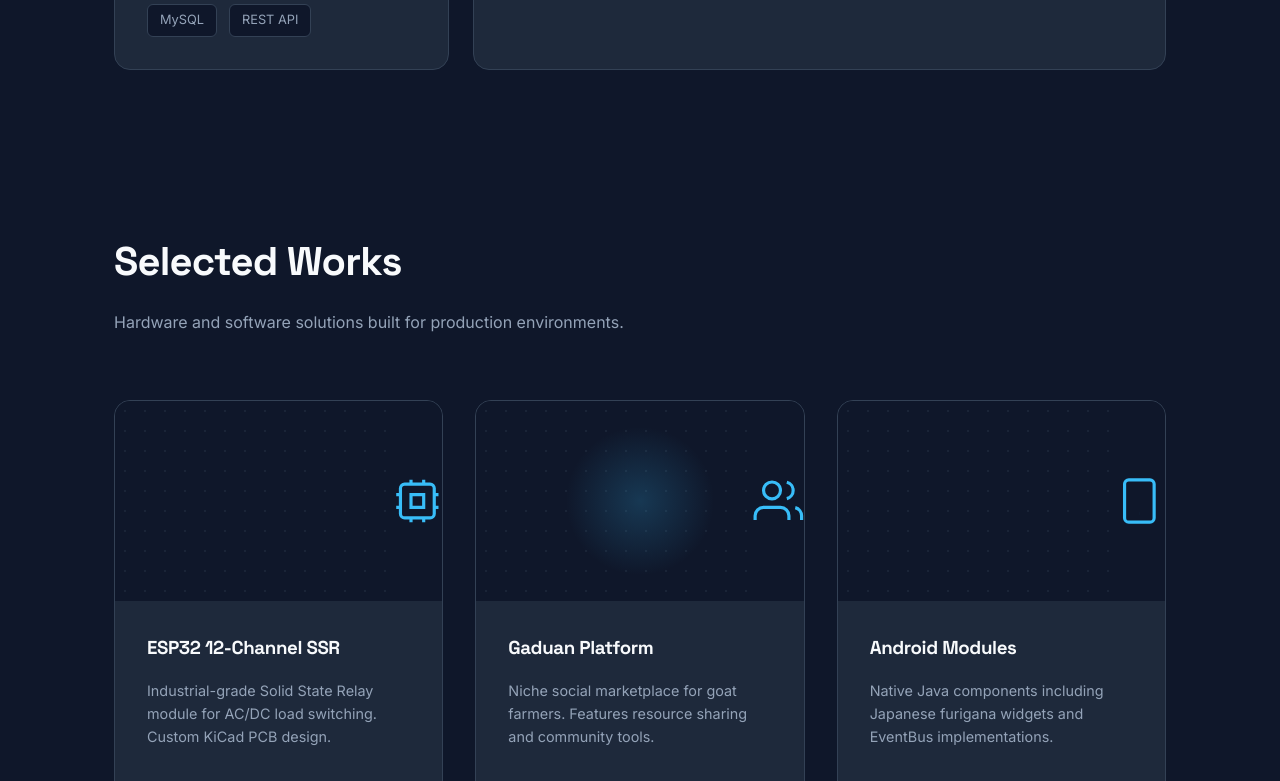
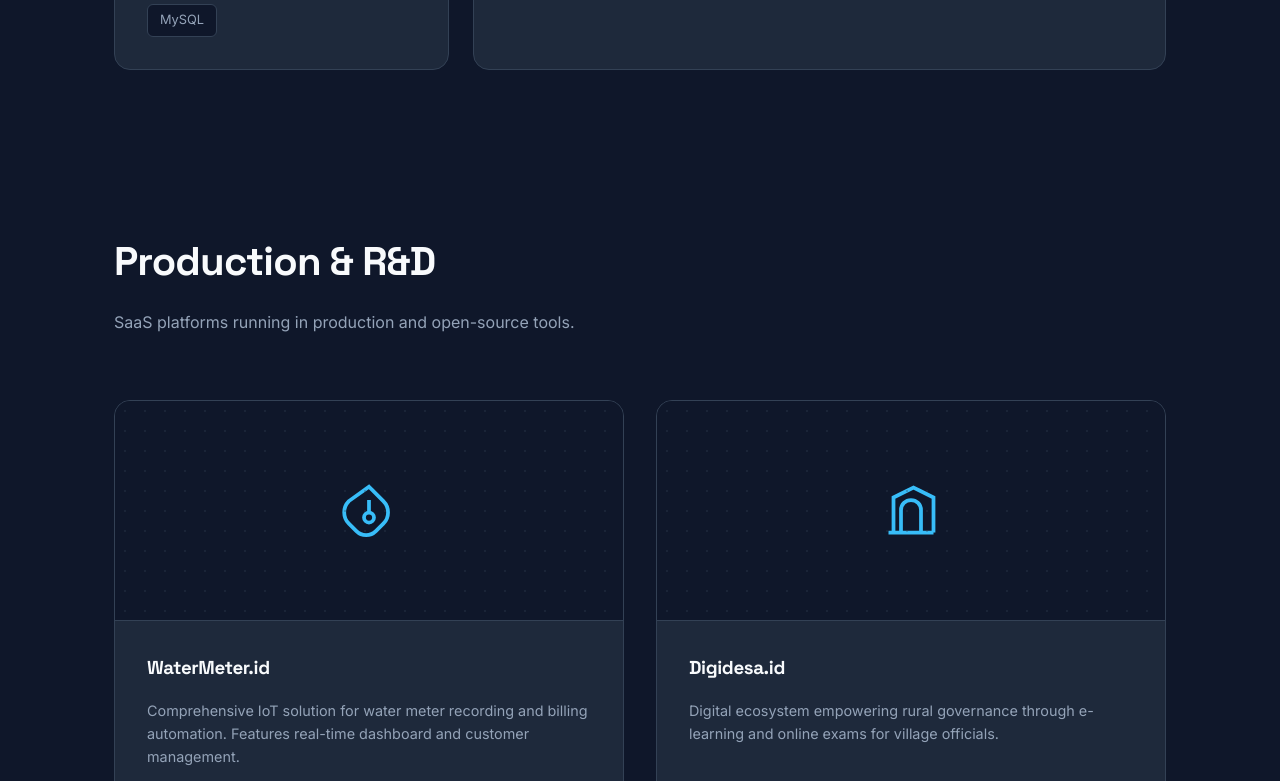
Before and after one commit to akmalfadli/akmalfadli.github.io, a plain HTML site: page index.html in a window 1280 px wide. Shown: the part 1291-2072 px from the top of the page. Drawn offline with Linux system fonts and the light colour scheme.

Commit message:
Refactor CSS and update project descriptions

```diff
--- a/index.html
+++ b/index.html
@@ -131,7 +131,6 @@
             padding-top: 80px;
         }
 
-        /* Subtle Background Mesh */
         .hero::before {
             content: '';
             position: absolute;
@@ -213,7 +212,7 @@
             border-color: var(--text-main);
         }
 
-        /* Bento Grid Layout for About/Skills */
+        /* Bento Grid Layout */
         .bento-grid {
             display: grid;
             grid-template-columns: repeat(12, 1fr);
@@ -234,8 +233,8 @@
         .bento-card:hover { border-color: var(--accent); }
 
         .col-span-8 { grid-column: span 8; }
+        .col-span-6 { grid-column: span 6; }
         .col-span-4 { grid-column: span 4; }
-        .col-span-12 { grid-column: span 12; }
 
         .card-icon {
             width: 48px;
@@ -276,44 +275,45 @@
             border: 1px solid var(--border);
             border-radius: 16px;
             overflow: hidden;
-            group: hover;
+            display: flex;
+            flex-direction: column;
             transition: transform 0.3s;
+            height: 100%;
         }
 
         .project-card:hover { transform: translateY(-5px); }
 
         .project-visual {
-            height: 200px;
+            height: 220px;
             background: #0f172a;
             position: relative;
             display: flex;
             align-items: center;
             justify-content: center;
             overflow: hidden;
+            border-bottom: 1px solid var(--border);
         }
 
-        /* Abstract CSS patterns for thumbnails */
         .pattern-grid {
             background-image: radial-gradient(#334155 1px, transparent 1px);
             background-size: 20px 20px;
             width: 100%; height: 100%; opacity: 0.3;
+            position: absolute;
         }
 
-        .pattern-circle {
-            position: absolute;
-            width: 150px; height: 150px;
-            background: radial-gradient(circle, var(--accent) 0%, transparent 70%);
-            opacity: 0.2;
-            border-radius: 50%;
+        .project-body {
+            padding: 2rem;
+            flex-grow: 1;
+            display: flex;
+            flex-direction: column;
         }
-
-        .project-body { padding: 2rem; }
 
         .project-link {
             display: inline-flex;
             align-items: center;
             gap: 0.5rem;
-            margin-top: 1.5rem;
+            margin-top: auto;
+            padding-top: 1.5rem;
             font-size: 0.9rem;
             font-weight: 600;
             color: var(--accent);
@@ -362,10 +362,11 @@
         /* Mobile */
         @media (max-width: 768px) {
             .nav-links { display: none; }
-            .col-span-8, .col-span-4 { grid-column: span 12; }
+            .col-span-8, .col-span-6, .col-span-4 { grid-column: span 12; }
             .hero h1 { font-size: 2.5rem; }
             .contact-grid { grid-template-columns: 1fr; gap: 2rem; }
             .bento-grid { gap: 1rem; }
+            .project-visual { height: 180px; }
         }
 
         @keyframes pulse {
@@ -436,8 +437,8 @@
                         <svg xmlns="http://www.w3.org/2000/svg" width="24" height="24" viewBox="0 0 24 24" fill="none" stroke="currentColor" stroke-width="2" stroke-linecap="round" stroke-linejoin="round"><rect x="2" y="3" width="20" height="14" rx="2" ry="2"></rect><line x1="8" y1="21" x2="16" y2="21"></line><line x1="12" y1="17" x2="12" y2="21"></line></svg>
                     </div>
                     <h3 style="margin-bottom: 1rem;" data-en="Engineering Philosophy" data-id="Filosofi Rekayasa">Engineering Philosophy</h3>
-                    <p class="text-muted" data-en="I specialize in creating comprehensive solutions that bridge the physical and digital worlds. My journey spans from designing microcontroller-based IoT systems to deploying robust livestock management platforms. I believe in clean code, efficient circuits, and solving real problems." data-id="Saya mengkhususkan diri dalam menciptakan solusi komprehensif yang menjembatani dunia fisik dan digital. Perjalanan saya mencakup desain sistem IoT berbasis mikrokontroler hingga platform manajemen ternak yang tangguh. Saya percaya pada kode bersih, sirkuit efisien, dan memecahkan masalah nyata.">
-                        I specialize in creating comprehensive solutions that bridge the physical and digital worlds. My journey spans from designing microcontroller-based IoT systems to deploying robust livestock management platforms. I believe in clean code, efficient circuits, and solving real problems.
+                    <p class="text-muted" data-en="I specialize in creating comprehensive solutions that bridge the physical and digital worlds. My journey spans from designing microcontroller-based IoT systems to deploying robust platforms for rural digitalization. I believe in clean code, efficient circuits, and solving real problems." data-id="Saya mengkhususkan diri dalam menciptakan solusi komprehensif yang menjembatani dunia fisik dan digital. Perjalanan saya mencakup desain sistem IoT berbasis mikrokontroler hingga platform digitalisasi desa yang tangguh. Saya percaya pada kode bersih, sirkuit efisien, dan memecahkan masalah nyata.">
+                        I specialize in creating comprehensive solutions that bridge the physical and digital worlds. My journey spans from designing microcontroller-based IoT systems to deploying robust platforms for rural digitalization. I believe in clean code, efficient circuits, and solving real problems.
                     </p>
                 </div>
 
@@ -450,7 +451,6 @@
                         <span class="tech-pill">ESP32</span>
                         <span class="tech-pill">KiCad</span>
                         <span class="tech-pill">PCB Design</span>
-                        <span class="tech-pill">C++</span>
                         <span class="tech-pill">MQTT</span>
                     </div>
                 </div>
@@ -461,11 +461,10 @@
                     </div>
                     <h4>Full Stack</h4>
                     <div class="tech-stack" style="margin-top: 1.5rem;">
-                        <span class="tech-pill">PHP</span>
-                        <span class="tech-pill">JavaScript</span>
+                        <span class="tech-pill">PHP / Laravel</span>
+                        <span class="tech-pill">Next.js</span>
                         <span class="tech-pill">React</span>
                         <span class="tech-pill">MySQL</span>
-                        <span class="tech-pill">REST API</span>
                     </div>
                 </div>
 
@@ -474,8 +473,8 @@
                         <svg xmlns="http://www.w3.org/2000/svg" width="24" height="24" viewBox="0 0 24 24" fill="none" stroke="currentColor" stroke-width="2" stroke-linecap="round" stroke-linejoin="round"><circle cx="12" cy="12" r="3"></circle><path d="M19.4 15a1.65 1.65 0 0 0 .33 1.82l.06.06a2 2 0 0 1 0 2.83 2 2 0 0 1-2.83 0l-.06-.06a1.65 1.65 0 0 0-1.82-.33 1.65 1.65 0 0 0-1 1.51V21a2 2 0 0 1-2 2 2 2 0 0 1-2-2v-.09A1.65 1.65 0 0 0 9 19.4a1.65 1.65 0 0 0-1.82.33l-.06.06a2 2 0 0 1-2.83 0 2 2 0 0 1 0-2.83l.06-.06a1.65 1.65 0 0 0 .33-1.82 1.65 1.65 0 0 0-1.51-1H3a2 2 0 0 1-2-2 2 2 0 0 1 2-2h.09A1.65 1.65 0 0 0 4.6 9a1.65 1.65 0 0 0-.33-1.82l-.06-.06a2 2 0 0 1 0-2.83 2 2 0 0 1 2.83 0l.06.06a1.65 1.65 0 0 0 1.82.33H9a1.65 1.65 0 0 0 1-1.51V3a2 2 0 0 1 2-2 2 2 0 0 1 2 2v.09a1.65 1.65 0 0 0 1 1.51 1.65 1.65 0 0 0 1.82-.33l.06-.06a2 2 0 0 1 2.83 0 2 2 0 0 1 0 2.83l-.06.06a1.65 1.65 0 0 0-.33 1.82V9a1.65 1.65 0 0 0 1.51 1H21a2 2 0 0 1 2 2 2 2 0 0 1-2 2h-.09a1.65 1.65 0 0 0-1.51 1z"></path></svg>
                     </div>
                     <h3 style="margin-bottom: 0.5rem;" data-en="Systems Architecture" data-id="Arsitektur Sistem">Systems Architecture</h3>
-                    <p class="text-muted" data-en="Experience with DevOps, Linux server management, Android Development (Java), and designing scalable database structures." data-id="Pengalaman dengan DevOps, manajemen server Linux, Pengembangan Android (Java), dan merancang struktur database yang scalable.">
-                        Experience with DevOps, Linux server management, Android Development (Java), and designing scalable database structures.
+                    <p class="text-muted" data-en="Experience with DevOps, Linux server management, Android Development (Java), and designing scalable database structures for production SaaS." data-id="Pengalaman dengan DevOps, manajemen server Linux, Pengembangan Android (Java), dan merancang struktur database yang scalable untuk SaaS produksi.">
+                        Experience with DevOps, Linux server management, Android Development (Java), and designing scalable database structures for production SaaS.
                     </p>
                 </div>
             </div>
@@ -485,28 +484,67 @@
     <section id="projects" class="projects-section">
         <div class="container">
             <div class="section-header">
-                <h2 class="section-title" data-en="Selected Works" data-id="Karya Terpilih">Selected Works</h2>
-                <p class="text-muted" data-en="Hardware and software solutions built for production environments." data-id="Solusi hardware dan software yang dibangun untuk lingkungan produksi.">Hardware and software solutions built for production environments.</p>
+                <h2 class="section-title" data-en="Production & R&D" data-id="Produksi & R&D">Production & R&D</h2>
+                <p class="text-muted" data-en="SaaS platforms running in production and open-source tools." data-id="Platform SaaS yang berjalan di produksi dan alat open-source.">SaaS platforms running in production and open-source tools.</p>
             </div>
 
             <div class="bento-grid" style="margin-top: 0; gap: 2rem;">
 
+                <div class="project-card col-span-6">
+                    <div class="project-visual">
+                        <div class="pattern-grid"></div>
+                        <svg width="60" height="60" viewBox="0 0 24 24" fill="none" stroke="#38bdf8" stroke-width="1.5">
+                            <path d="M12 2.69l5.74 5.74c2.5 2.5 2.5 6.55 0 9.05l-3 3a5.5 5.5 0 0 1-7.78 0l-3-3c-2.5-2.5-2.5-6.55 0-9.05L12 2.69z"/>
+                            <path d="M12 17a2 2 0 1 0 0-4 2 2 0 0 0 0 4z"/>
+                            <path d="M12 13V8"/>
+                        </svg>
+                    </div>
+                    <div class="project-body">
+                        <h3>WaterMeter.id</h3>
+                        <p class="text-muted" style="margin: 1rem 0; font-size: 0.9rem;" data-en="Comprehensive IoT solution for water meter recording and billing automation. Features real-time dashboard and customer management." data-id="Solusi IoT komprehensif untuk pencatatan meteran air dan otomatisasi penagihan. Fitur dashboard real-time dan manajemen pelanggan.">
+                            Comprehensive IoT solution for water meter recording and billing automation. Features real-time dashboard and customer management.
+                        </p>
+                        <a href="https://watermeter.id/" target="_blank" class="project-link">
+                            <span data-en="Visit Platform" data-id="Kunjungi Platform">Visit Platform</span>
+                            <svg xmlns="http://www.w3.org/2000/svg" fill="none" viewBox="0 0 24 24" stroke="currentColor"><path stroke-linecap="round" stroke-linejoin="round" stroke-width="2" d="M10 6H6a2 2 0 00-2 2v10a2 2 0 002 2h10a2 2 0 002-2v-4M14 4h6m0 0v6m0-6L10 14" /></svg>
+                        </a>
+                    </div>
+                </div>
+
+                <div class="project-card col-span-6">
+                    <div class="project-visual">
+                        <div class="pattern-grid"></div>
+                        <svg width="60" height="60" viewBox="0 0 24 24" fill="none" stroke="#38bdf8" stroke-width="1.5">
+                            <path d="M3 21h18M5 21V7l8-4 8 4v14M8 21v-9a4 4 0 0 1 4-4 4 4 0 0 1 4 4v9"/>
+                        </svg>
+                    </div>
+                    <div class="project-body">
+                        <h3>Digidesa.id</h3>
+                        <p class="text-muted" style="margin: 1rem 0; font-size: 0.9rem;" data-en="Digital ecosystem empowering rural governance through e-learning and online exams for village officials." data-id="Ekosistem digital yang memberdayakan pemerintahan desa melalui e-learning dan ujian online untuk perangkat desa.">
+                            Digital ecosystem empowering rural governance through e-learning and online exams for village officials.
+                        </p>
+                        <a href="https://digidesa.id" target="_blank" class="project-link">
+                            <span data-en="Visit Platform" data-id="Kunjungi Platform">Visit Platform</span>
+                            <svg xmlns="http://www.w3.org/2000/svg" fill="none" viewBox="0 0 24 24" stroke="currentColor"><path stroke-linecap="round" stroke-linejoin="round" stroke-width="2" d="M10 6H6a2 2 0 00-2 2v10a2 2 0 002 2h10a2 2 0 002-2v-4M14 4h6m0 0v6m0-6L10 14" /></svg>
+                        </a>
+                    </div>
+                </div>
+
                 <div class="project-card col-span-4">
                     <div class="project-visual">
                         <div class="pattern-grid"></div>
-                        <svg width="60" height="60" viewBox="0 0 24 24" fill="none" stroke="#38bdf8" stroke-width="1.5">
-                            <rect x="4" y="4" width="16" height="16" rx="2" />
-                            <path d="M9 9h6v6H9z" />
-                            <path d="M9 4v-2 M15 4v-2 M9 20v2 M15 20v2 M20 9h2 M20 15h2 M4 9H2 M4 15H2" />
+                        <svg width="50" height="50" viewBox="0 0 24 24" fill="none" stroke="#38bdf8" stroke-width="1.5">
+                            <path d="M15 10l5-5m0 0l-5-5m5 5H6a2 2 0 0 0-2 2v10a2 2 0 0 0 2 2h10a2 2 0 0 0 2-2v-4" />
+                            <circle cx="9" cy="14" r="3" />
                         </svg>
                     </div>
                     <div class="project-body">
-                        <h3>ESP32 12-Channel SSR</h3>
-                        <p class="text-muted" style="margin: 1rem 0; font-size: 0.9rem;" data-en="Industrial-grade Solid State Relay module for AC/DC load switching. Custom KiCad PCB design." data-id="Modul Solid State Relay tingkat industri untuk switching beban AC/DC. Desain PCB KiCad kustom.">
-                            Industrial-grade Solid State Relay module for AC/DC load switching. Custom KiCad PCB design.
+                        <h3>CCTV Tunnel</h3>
+                        <p class="text-muted" style="margin: 1rem 0; font-size: 0.85rem;" data-en="Secure tunneling solution for exposing local RTSP streams to the web without public IPs." data-id="Solusi tunneling aman untuk mengekspos stream RTSP lokal ke web tanpa IP publik.">
+                            Secure tunneling solution for exposing local RTSP streams to the web without public IPs.
                         </p>
-                        <a href="https://github.com/akmalfadli/Microcontroller-12ch-ssr-relay" class="project-link">
-                            <span data-en="View Source" data-id="Lihat Sumber">View Source</span>
+                        <a href="https://github.com/akmalfadli/cctv-camera-tunnel" target="_blank" class="project-link">
+                            <span data-en="View Repo" data-id="Lihat Repo">View Repo</span>
                             <svg xmlns="http://www.w3.org/2000/svg" fill="none" viewBox="0 0 24 24" stroke="currentColor"><path stroke-linecap="round" stroke-linejoin="round" stroke-width="2" d="M17 8l4 4m0 0l-4 4m4-4H3" /></svg>
                         </a>
                     </div>
@@ -515,22 +553,19 @@
                 <div class="project-card col-span-4">
                     <div class="project-visual">
                         <div class="pattern-grid"></div>
-                        <div class="pattern-circle"></div>
-                        <svg width="60" height="60" viewBox="0 0 24 24" fill="none" stroke="#38bdf8" stroke-width="1.5">
-                            <path d="M17 21v-2a4 4 0 0 0-4-4H5a4 4 0 0 0-4 4v2"></path>
-                            <circle cx="9" cy="7" r="4"></circle>
-                            <path d="M23 21v-2a4 4 0 0 0-3-3.87"></path>
-                            <path d="M16 3.13a4 4 0 0 1 0 7.75"></path>
+                        <svg width="50" height="50" viewBox="0 0 24 24" fill="none" stroke="#38bdf8" stroke-width="1.5">
+                            <path d="M13 2H6a2 2 0 0 0-2 2v16a2 2 0 0 0 2 2h12a2 2 0 0 0 2-2V9z"></path>
+                            <polyline points="13 2 13 9 20 9"></polyline>
                         </svg>
                     </div>
                     <div class="project-body">
-                        <h3 data-en="Gaduan Platform" data-id="Platform Gaduan">Gaduan Platform</h3>
-                        <p class="text-muted" style="margin: 1rem 0; font-size: 0.9rem;" data-en="Niche social marketplace for goat farmers. Features resource sharing and community tools." data-id="Marketplace sosial khusus untuk peternak kambing. Fitur berbagi sumber daya dan alat komunitas.">
-                            Niche social marketplace for goat farmers. Features resource sharing and community tools.
+                        <h3>WiraTiket</h3>
+                        <p class="text-muted" style="margin: 1rem 0; font-size: 0.85rem;" data-en="Modern digital ticketing and event management system with QR verification." data-id="Sistem manajemen tiket dan acara digital modern dengan verifikasi QR.">
+                            Modern digital ticketing and event management system with QR verification.
                         </p>
-                        <a href="https://github.com/akmalfadli/gaduan" class="project-link">
-                            <span data-en="View Project" data-id="Lihat Proyek">View Project</span>
-                            <svg xmlns="http://www.w3.org/2000/svg" fill="none" viewBox="0 0 24 24" stroke="currentColor"><path stroke-linecap="round" stroke-linejoin="round" stroke-width="2" d="M17 8l4 4m0 0l-4 4m4-4H3" /></svg>
+                        <a href="https://wiratiket.com" target="_blank" class="project-link">
+                            <span data-en="Visit Site" data-id="Kunjungi Situs">Visit Site</span>
+                            <svg xmlns="http://www.w3.org/2000/svg" fill="none" viewBox="0 0 24 24" stroke="currentColor"><path stroke-linecap="round" stroke-linejoin="round" stroke-width="2" d="M10 6H6a2 2 0 00-2 2v10a2 2 0 002 2h10a2 2 0 002-2v-4M14 4h6m0 0v6m0-6L10 14" /></svg>
                         </a>
                     </div>
                 </div>
@@ -538,18 +573,19 @@
                 <div class="project-card col-span-4">
                     <div class="project-visual">
                         <div class="pattern-grid"></div>
-                        <svg width="60" height="60" viewBox="0 0 24 24" fill="none" stroke="#38bdf8" stroke-width="1.5">
-                            <rect x="5" y="2" width="14" height="20" rx="2" ry="2"></rect>
-                            <line x1="12" y1="18" x2="12.01" y2="18"></line>
+                        <svg width="50" height="50" viewBox="0 0 24 24" fill="none" stroke="#38bdf8" stroke-width="1.5">
+                            <rect x="4" y="4" width="16" height="16" rx="2" />
+                            <path d="M9 9h6v6H9z" />
+                            <path d="M9 4v-2 M15 4v-2 M9 20v2 M15 20v2 M20 9h2 M20 15h2 M4 9H2 M4 15H2" />
                         </svg>
                     </div>
                     <div class="project-body">
-                        <h3 data-en="Android Modules" data-id="Modul Android">Android Modules</h3>
-                        <p class="text-muted" style="margin: 1rem 0; font-size: 0.9rem;" data-en="Native Java components including Japanese furigana widgets and EventBus implementations." data-id="Komponen Java native termasuk widget furigana Jepang dan implementasi EventBus.">
-                            Native Java components including Japanese furigana widgets and EventBus implementations.
+                        <h3>Multi Channel SSR</h3>
+                        <p class="text-muted" style="margin: 1rem 0; font-size: 0.85rem;" data-en="Industrial-grade Solid State Relay module for AC/DC load switching with custom PCB." data-id="Modul Solid State Relay tingkat industri untuk switching beban AC/DC dengan PCB kustom.">
+                            Industrial-grade Solid State Relay module for AC/DC load switching with custom PCB.
                         </p>
-                        <a href="https://github.com/akmalfadli" class="project-link">
-                            <span data-en="Check GitHub" data-id="Cek GitHub">Check GitHub</span>
+                        <a href="https://github.com/akmalfadli/Microcontroller-12ch-ssr-relay" target="_blank" class="project-link">
+                            <span data-en="View Repo" data-id="Lihat Repo">View Repo</span>
                             <svg xmlns="http://www.w3.org/2000/svg" fill="none" viewBox="0 0 24 24" stroke="currentColor"><path stroke-linecap="round" stroke-linejoin="round" stroke-width="2" d="M17 8l4 4m0 0l-4 4m4-4H3" /></svg>
                         </a>
                     </div>
```
